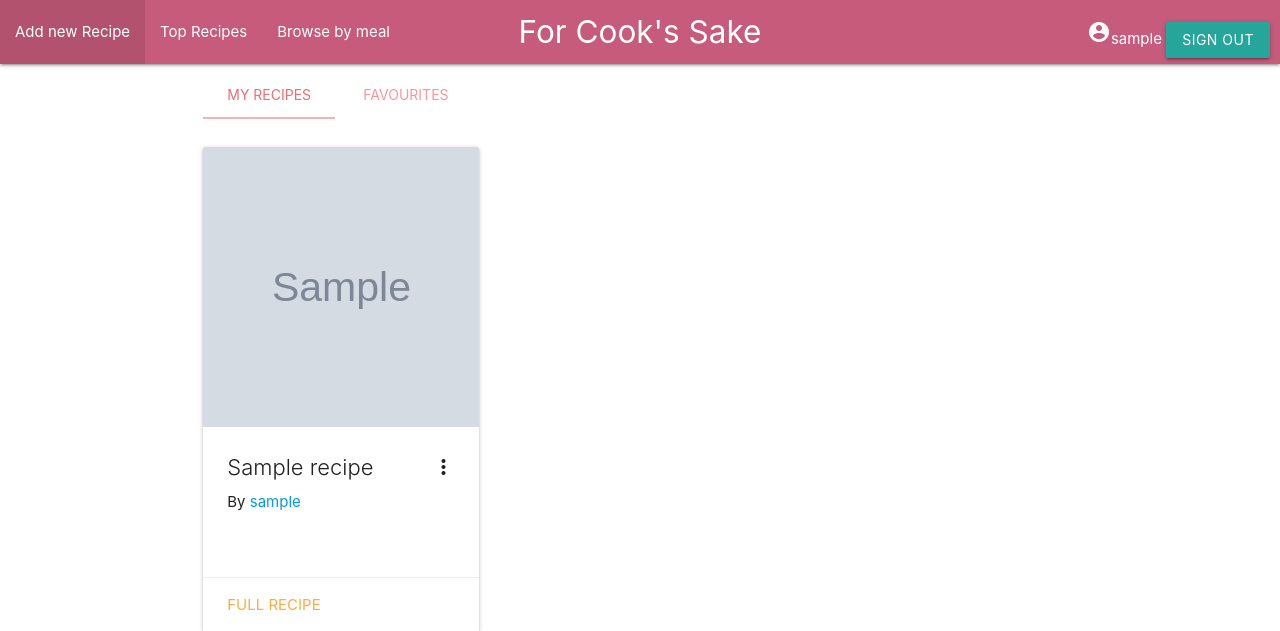
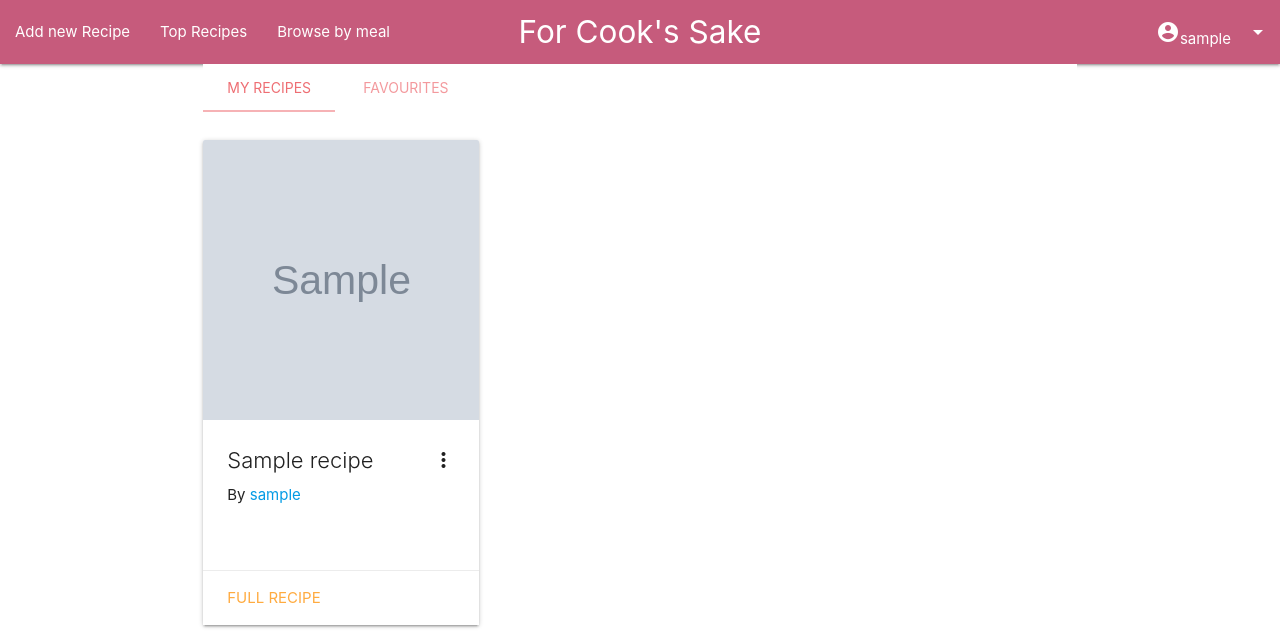
Before and after one commit to Beibhinn/data-milestone-project, a Flask app: page /user_account in a window 1280 px wide. Shown: the top 631 px of the page. Run offline with Flask 2, Linux system fonts and the light colour scheme; the visitor is signed in with stand-in values (Sample User, id 1); grey boxes marked "Sample" are stand-in pictures; a database or web service that is not in the repository returns one stand-in record (values such as "Sample title"); some libraries are stand-ins or nearby versions.

Commit message:
Sidenav added for mobile. Navbar updated

```diff
--- a/templates/base.html
+++ b/templates/base.html
@@ -10,20 +10,26 @@
 
 <body>
 
+<ul id="account-dropdown" class="dropdown-content">
+  <li><a href="{{url_for('user_account', user_name=session['username'])}}">My Account</a></li>
+  <li><a href="{{ url_for('logout') }}">Sign out</a></li>
+</ul>
+
 <nav>
     <div class="nav-wrapper">
         <a href="{{ url_for('get_recipes') }}" class="brand-logo center">For Cook's Sake</a>
-        <a href="#" data-target="mobile-demo" class="sidenav-trigger"><i class="material-icons">menu</i></a>
+        <a href="#" data-target="mobile-menu" class="sidenav-trigger"><i class="material-icons">menu</i></a>
         <ul id="nav-mobile" class="left hide-on-med-and-down">
             <li><a href="{{ url_for('add_recipe') }}">Add new Recipe</a></li>
             <li><a href="{{ url_for('top_recipes') }}">Top Recipes</a></li>
             <li><a href="{{ url_for('meal_type')}}">Browse by meal</a></li>
         </ul>
-        <div class="right nav-right">
+        <div class="right nav-right hide-on-med-and-down">
             {% if 'username' in session %}
-            <a href="{{url_for('user_account', user_name=session['username'])}}"><i
-                    class="material-icons" style="display: inline-block">account_circle</i>{{ session['username'] }}</a>
-            <a class="waves-effect waves-light btn" href="{{ url_for('logout') }}">Sign out</a>
+            <a href="#!" class="dropdown-trigger" data-target="account-dropdown">
+                <i class="material-icons" style="display: inline-block">account_circle</i>{{ session['username'] }}
+                <i class="material-icons right">arrow_drop_down</i>
+            </a>
             {% else %}
             <a class="waves-effect waves-light btn" href="{{ url_for('login') }}">Sign in</a>
             <a class="waves-effect waves-light btn" href="{{ url_for('register') }}">Register</a>
@@ -31,6 +37,25 @@
         </div>
     </div>
 </nav>
+
+<ul class="sidenav collection" id="mobile-menu">
+    <li class="collection-item">
+        <a href="{{ url_for('add_recipe') }}">Add new Recipe</a>
+        <a href="{{ url_for('top_recipes') }}">Top Recipes</a>
+        <a href="{{ url_for('meal_type')}}">Browse by meal</a>
+    </li>
+    <li class="collection-item">
+        {% if 'username' in session %}
+            <a href="{{url_for('user_account', user_name=session['username'])}}"><i
+                    class="material-icons" style="display: inline-block">account_circle</i>{{ session['username'] }}</a>
+            <a class="waves-effect waves-light btn" href="{{ url_for('logout') }}">Sign out</a>
+        {% else %}
+            <a class="waves-effect waves-light btn" href="{{ url_for('login') }}">Sign in</a>
+            <a class="waves-effect waves-light btn" href="{{ url_for('register') }}">Register</a>
+        {% endif %}
+    </li>
+</ul>
+
 {% with messages = get_flashed_messages() %}
 {% if messages %}
 <div class="flashes toast" style="position: initial">
@@ -77,6 +102,7 @@
     $(document).ready(function () {
         $('select').formSelect();
         $('.sidenav').sidenav();
+        $(".dropdown-trigger").dropdown();
     });
     $('.input-recipe-tags').chips({
         placeholder: 'Enter a tag',
```
